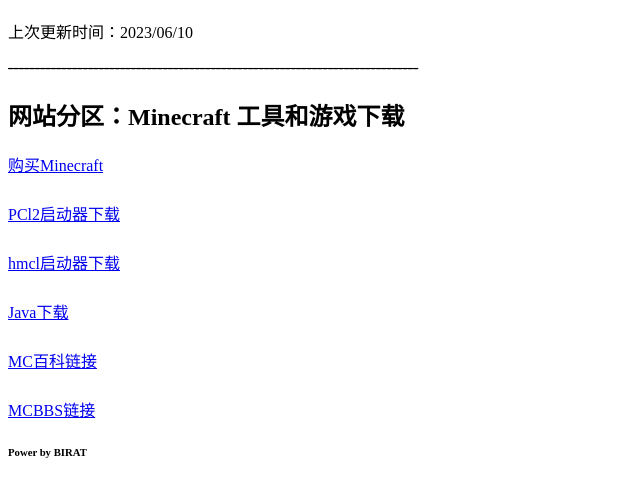
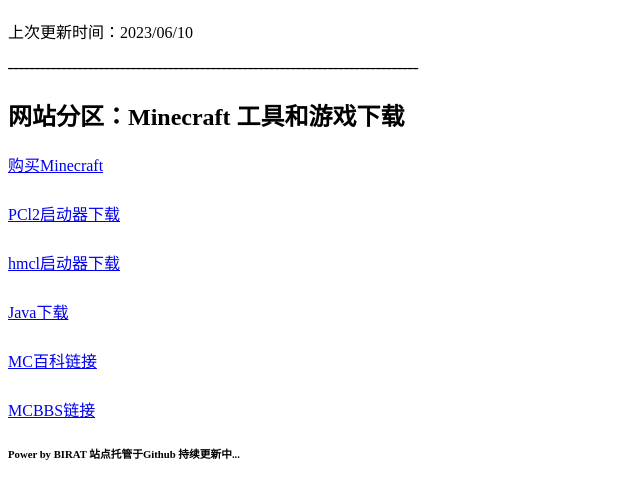
Before and after one commit to BIRATWEBPAGE/BIRATWEBPAGE.github.io, a plain HTML site: page index.html in a window 1280 px wide. Shown: the part 70-568 px from the top of the page, without its empty margins (0-640 px from the left). Drawn offline with Linux system fonts and the light colour scheme.

Commit message:
Update index.html

```diff
--- a/index.html
+++ b/index.html
@@ -22,7 +22,8 @@
 <h6></h6>
 <a href="https://www.mcbbs.net">MCBBS链接</a>
 <h6></h6>
-<h6>Power by BIRAT</h6>
+<h6>Power by BIRAT 站点托管于Github 持续更新中...</h6>
+
 
 
 
```
